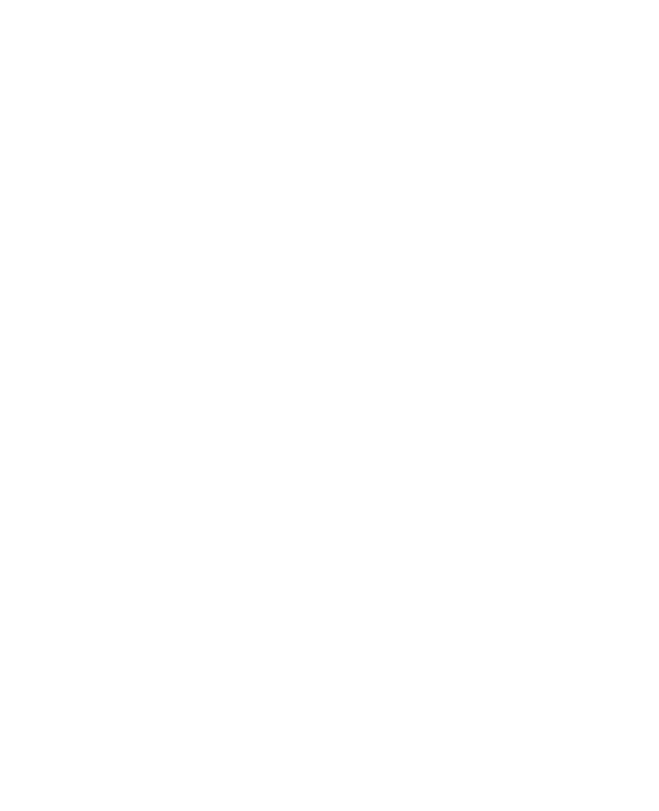
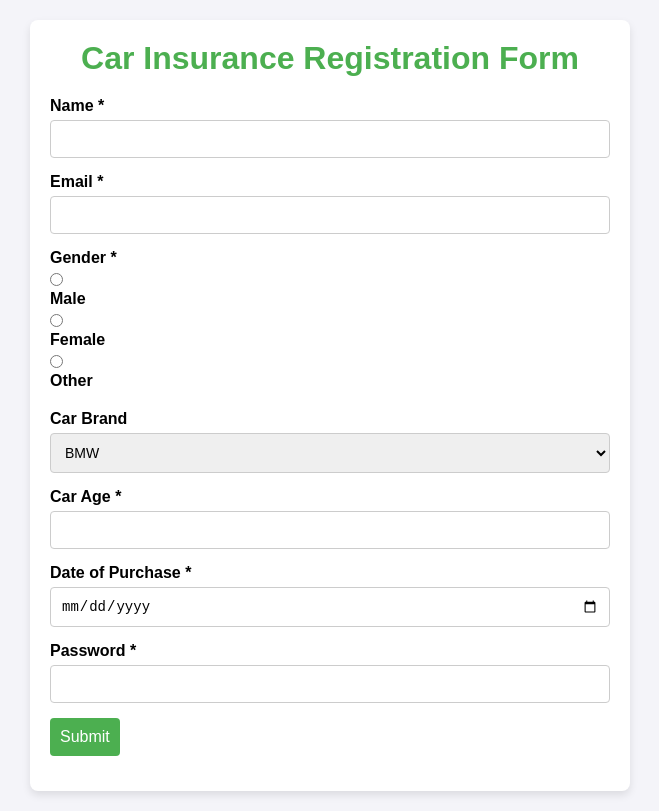
Before and after one commit to acciojob/car-insurance-form-okamble605, a website: page main.html in a window 1280 px wide. Shown: the whole page, without its empty margins (310-969 px from the left). Drawn offline with Linux system fonts and the light colour scheme.

Commit message:
created a submission

```diff
--- a/main.html
+++ b/main.html
@@ -1,16 +1,77 @@
 <!DOCTYPE html>
-
-<html>
+<html lang="en">
 
 <head>
-	<link rel="stylesheet" href="styles.css">
+    <meta charset="UTF-8">
+    <meta name="viewport" content="width=device-width, initial-scale=1.0">
+    <title>Car Insurance Registration</title>
+    <link rel="stylesheet" href="styles.css">
 </head>
 
 <body>
-	<!-- the entire body must be written by student -->
-    <script type="text/javascript" src="./script.js">
-</script>
+    <div class="container">
+        <h1>Car Insurance Registration Form</h1>
 
+        <form action="#" method="POST">
+            <!-- Name Field -->
+            <div class="form-group">
+                <label for="name">Name *</label>
+                <input type="text" id="name" name="name" required>
+            </div>
+
+            <!-- Email Field -->
+            <div class="form-group">
+                <label for="email">Email *</label>
+                <input type="email" id="email" name="email" required>
+            </div>
+
+            <!-- Gender Field -->
+            <div class="form-group">
+                <label>Gender *</label>
+                <input type="radio" id="male" name="gender" value="male" required>
+                <label for="male">Male</label>
+                <input type="radio" id="female" name="gender" value="female" required>
+                <label for="female">Female</label>
+                <input type="radio" id="other" name="gender" value="other" required>
+                <label for="other">Other</label>
+            </div>
+
+            <!-- Car Brands Dropdown -->
+            <div class="form-group">
+                <label for="cars">Car Brand</label>
+                <select id="cars" name="cars">
+                    <option value="bmw">BMW</option>
+                    <option value="audi">Audi</option>
+                    <option value="mercedez">Mercedes</option>
+                </select>
+            </div>
+
+            <!-- Car Age Field -->
+            <div class="form-group">
+                <label for="carage">Car Age *</label>
+                <input type="number" id="carage" name="carage" required>
+            </div>
+
+            <!-- Date of Purchase Field -->
+            <div class="form-group">
+                <label for="dop">Date of Purchase *</label>
+                <input type="date" id="dop" name="dop" required>
+            </div>
+
+            <!-- Password Field -->
+            <div class="form-group">
+                <label for="password">Password *</label>
+                <input type="password" id="password" name="password" required>
+            </div>
+
+            <!-- Submit Button -->
+            <div class="form-group">
+                <button type="submit">Submit</button>
+            </div>
+        </form>
+    </div>
+
+    <script type="text/javascript" src="./script.js"></script>
 </body>
 
 </html>
--- a/styles.css
+++ b/styles.css
@@ -1,2 +1,72 @@
 
 /* Your CSS Code here. */
+/* Basic Reset */
+* {
+    margin: 0;
+    padding: 0;
+    box-sizing: border-box;
+}
+
+/* Body Styling */
+body {
+    font-family: Arial, sans-serif;
+    background-color: #f4f4f9;
+    padding: 20px;
+}
+
+.container {
+    max-width: 600px;
+    margin: 0 auto;
+    background-color: #fff;
+    padding: 20px;
+    border-radius: 8px;
+    box-shadow: 0 4px 8px rgba(0, 0, 0, 0.1);
+}
+
+h1 {
+    text-align: center;
+    color: #4caf50;
+    margin-bottom: 20px;
+}
+
+/* Form Styling */
+form {
+    display: flex;
+    flex-direction: column;
+}
+
+.form-group {
+    margin-bottom: 15px;
+}
+
+label {
+    font-weight: bold;
+    margin-bottom: 5px;
+    display: block;
+}
+
+input[type="text"], input[type="email"], input[type="number"], input[type="date"], input[type="password"], select {
+    width: 100%;
+    padding: 10px;
+    border: 1px solid #ccc;
+    border-radius: 4px;
+    font-size: 14px;
+}
+
+input[type="radio"] {
+    margin-right: 10px;
+}
+
+button[type="submit"] {
+    padding: 10px;
+    background-color: #4caf50;
+    color: white;
+    border: none;
+    border-radius: 4px;
+    cursor: pointer;
+    font-size: 16px;
+}
+
+button[type="submit"]:hover {
+    background-color: #45a049;
+}
```
